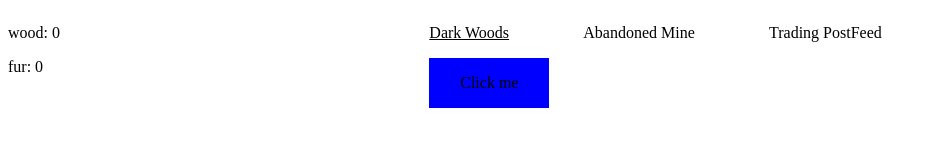
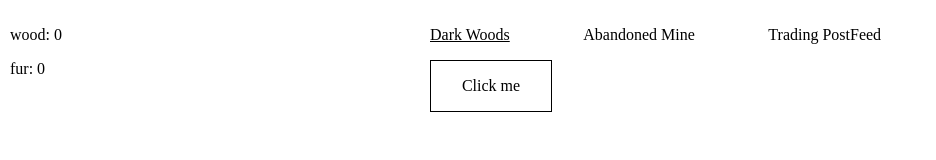
Before and after one commit to drewthoennes/absolute, a React app: page / in a window 1280 px wide. Shown: the whole page, without its empty margins (0-936 px from the left). Built offline with nearby package versions, Linux system fonts and the light colour scheme.

Commit message:
Styles cooldown buttons, adds Dark Woods component, and adds other styling

```diff
--- a/src/frontend/components/CooldownButton/index.js
+++ b/src/frontend/components/CooldownButton/index.js
@@ -8,11 +8,14 @@ export default class CooldownButton extends React.Component {
   constructor(props) {
     super(props);
 
+    this.cooldownClicked = this.cooldownClicked.bind(this);
+
     this.state = {
       initial: 1,
       remaining: 0,
       decrementing: false,
-      width: 0
+      width: 0,
+      buttonClass: 'cooldown-enabled'
     }
   }
 
@@ -34,7 +37,8 @@ export default class CooldownButton extends React.Component {
           initial: 1,
           remaining: 0,
           width: 0,
-          decrementing: false
+          decrementing: false,
+          buttonClass: 'cooldown-enabled'
         });
       }
     }
@@ -46,15 +50,26 @@ export default class CooldownButton extends React.Component {
       initial: time,
       remaining: time,
       width: 100,
-      decrementing: true
+      decrementing: true,
+      buttonClass: 'cooldown-disabled'
     });
   }
 
+  cooldownClicked() {
+    if (this.state.decrementing) {
+      return;
+    }
+
+    this.startCooldown(this.props.cooldown);
+    this.props.cb();
+  }
+
   render() {
+
     return (
-      <div className="cooldown-button">
+      <div className={"cooldown-button " + this.state.buttonClass} onClick={() => this.cooldownClicked()}>
         <p>{this.props.text}</p>
-        <div className={"cooldown"} style={{width: this.state.width + '%'}}>
+        <div className="cooldown" style={{width: this.state.width + '%'}}>
         </div>
       </div>
     );
@@ -62,5 +77,9 @@ export default class CooldownButton extends React.Component {
 };
 
 CooldownButton.defaultProps = {
-  text: 'Sample text'
+  text: 'Sample text',
+  cooldown: 5000,
+  cb: () => {
+    console.log('Error: CooldownButton does not have a callback')
+  }
 }
--- a/src/frontend/components/CooldownButton/styles.scss
+++ b/src/frontend/components/CooldownButton/styles.scss
@@ -2,19 +2,11 @@
   position: relative;
   width: 120px;
   height: 50px;
-  background: blue;
+  border: 1px solid black;
 
   .cooldown {
     height: 100%;
-    background: red;
-  }
-
-  .cooldown-active {
-
-  }
-
-  .cooldown-disabled {
-
+    background: #cccccc;
   }
 
   p {
@@ -23,3 +15,11 @@
     text-align: center;
   }
 }
+
+.cooldown-enabled {
+  cursor: pointer;
+}
+
+.cooldown-disabled {
+  cursor: default;
+}
--- /dev/null
+++ b/src/frontend/components/Interface/DarkWoods/index.js
@@ -0,0 +1,43 @@
+import React from 'react';
+import ReactDOM from 'react-dom';
+import './styles.scss';
+import c from '@/const';
+import {log} from '@/utils';
+
+import CooldownButton from '@/components/CooldownButton';
+
+export default class DarkWoods extends React.Component {
+  constructor(props) {
+    super(props);
+
+    this.cooldown = React.createRef();
+
+    this.state = {
+      area: 'Dark Woods'
+    }
+  }
+
+  componentDidMount() {
+    log('DarkWoods mounted');
+  }
+
+  tick() {
+    this.cooldown.current.tick();
+  }
+
+  cooldownFunction() {
+    console.log('CooldownButton clicked!');
+  }
+
+  render() {
+    let selected = (
+      <CooldownButton ref={this.cooldown} text="Click me" cb={this.cooldownFunction}/>
+    );
+
+    return (
+      <div id="dark-woods">
+        {selected}
+      </div>
+    );
+  }
+};
--- /dev/null
+++ b/src/frontend/components/Interface/DarkWoods/styles.scss
@@ -0,0 +1,3 @@
+#dark-woods {
+  width: 100%;
+}
--- a/src/frontend/components/Interface/index.js
+++ b/src/frontend/components/Interface/index.js
@@ -5,42 +5,41 @@ import c from '@/const';
 import {log} from '@/utils';
 
 import CooldownButton from '@/components/CooldownButton';
+import DarkWoods from '@/components/Interface/DarkWoods'
 
 export default class Interface extends React.Component {
   constructor(props) {
     super(props);
 
-    this.cooldown = React.createRef();
+    this.darkWoods = React.createRef();
 
     this.state = {
+      areas: ['Dark Woods', 'Abandoned Mine', 'Trading Post'],
       area: 'Dark Woods'
     }
   }
 
   componentDidMount() {
     log('Interface mounted');
-    // setInterval(this.cooldown.current.startCooldown(3000), 5000);
-    // this.cooldown.current.startCooldown(5000);
   }
 
   tick() {
     log('Interface tick');
-    this.cooldown.current.tick();
+    this.darkWoods.current.tick();
   }
 
   setArea(area) {
     this.setState({area: area});
-    log(area);
+    log(this.state.area);
+  }
+
+  cooldownFunction() {
+    console.log('CooldownButton clicked!');
   }
 
   render() {
-    let areas = ['Dark Woods', 'Abandoned Mine', 'Trading Post'];
-    const unlocked = areas.map((area) =>
-      (area === this.state.area) ? <p key={area}><u>{area}</u></p> : <p onClick={() => this.setArea({area})} key={area}>{area}</p>
-    );
-
-    let selected = (
-      <CooldownButton ref={this.cooldown} text="Click me"/>
+    let unlocked = this.state.areas.map(area =>
+      (area === this.state.area) ? <p className="area-selected" key={area}><u>{area}</u></p> : <p className="area-unselected" onClick={() => this.setArea(area)} key={area}>{area}</p>
     );
 
     return (
@@ -48,7 +47,7 @@ export default class Interface extends React.Component {
         <div className="areas">
           {unlocked}
         </div>
-        {selected}
+        <DarkWoods ref={this.darkWoods}/>
       </div>
     );
   }
--- a/src/frontend/components/Interface/styles.scss
+++ b/src/frontend/components/Interface/styles.scss
@@ -6,4 +6,8 @@
     flex-direction: row;
     justify-content: space-between;
   }
+
+  .area-unselected:hover {
+    cursor: pointer;
+  }
 }
--- a/src/frontend/const/index.js
+++ b/src/frontend/const/index.js
@@ -1,4 +1,4 @@
 module.exports = {
-  delta: 1000,
+  delta: 500,
   log: false
 }
--- a/src/frontend/index.js
+++ b/src/frontend/index.js
@@ -1,6 +1,7 @@
 import React from 'react';
 import ReactDOM from 'react-dom';
 import App from '@/components/App'
+import './styles.scss';
 
 import Game from '@/pages/Game'
 
--- a/src/frontend/styles.scss
+++ b/src/frontend/styles.scss
@@ -1,3 +1,8 @@
+body {
+  margin: 10px;
+  height: calc(100% - 20px);
+}
+
 .full {
   height: 100%;
 }
```
